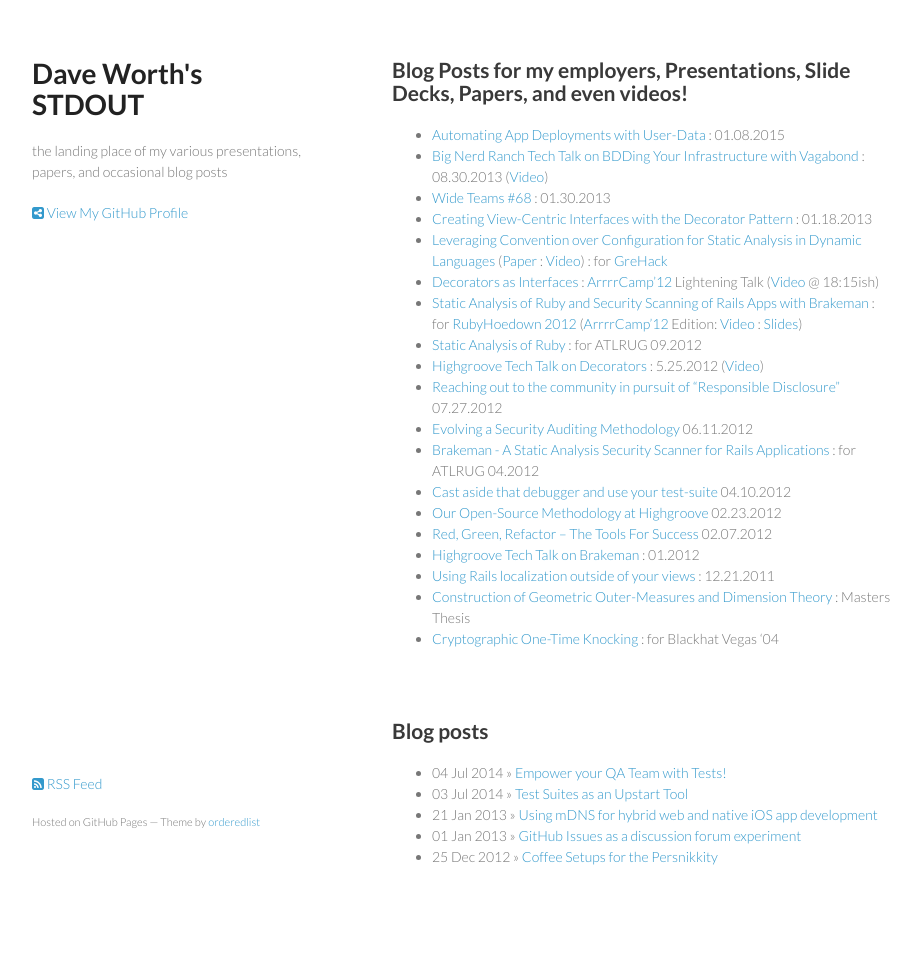
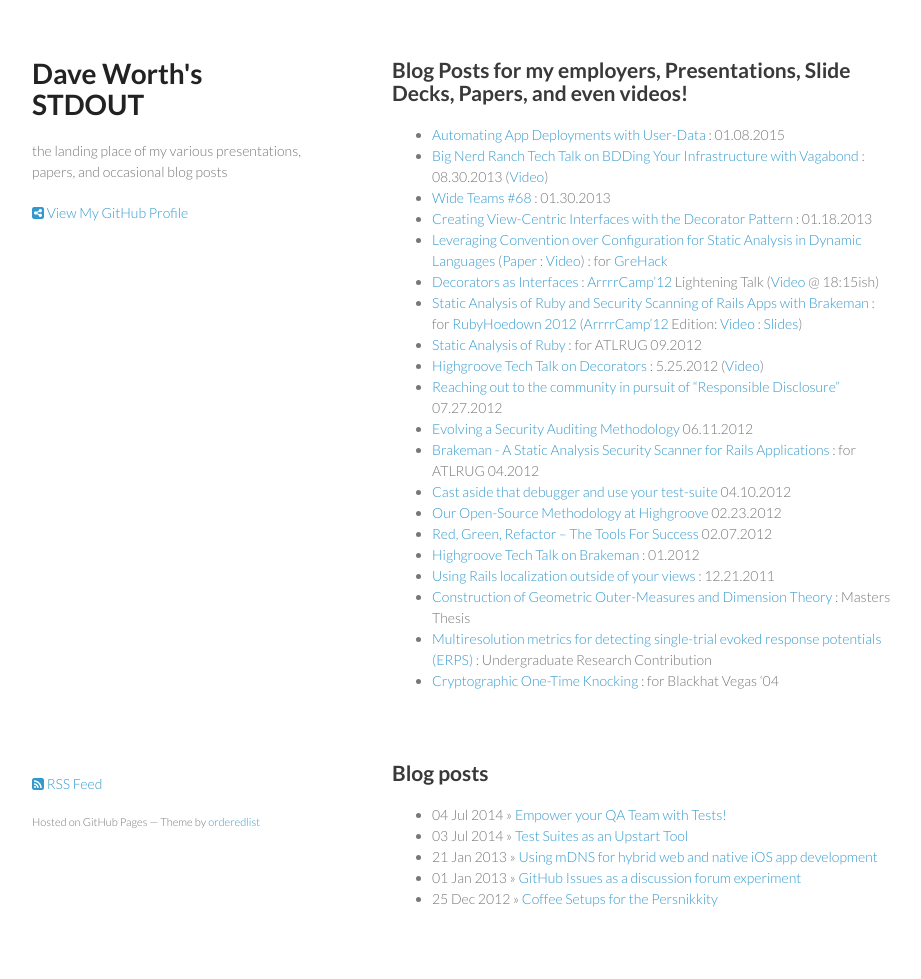
Before and after one commit to daveworth/daveworth.github.com, a Jekyll site: the page built from index.md, in a window 1280 px wide. Shown: the whole page, without its empty margins (178-1099 px from the left). Built offline with Jekyll 4.4.1, drawn with Linux system fonts in a browser that asks for light colours; nearby versions of some CDN libraries; before the commit the page ends 937 px from its top, so only the background shows below that.

Commit message:
add research paper

```diff
--- a/index.md
+++ b/index.md
@@ -19,4 +19,5 @@
 * [Highgroove Tech Talk on Brakeman](http://vimeo.com/35766582) : 01.2012
 * [Using Rails localization outside of your views](http://blog.bignerdranch.com/1577-using-rails-localization-outside-of-your-views/) : 12.21.2011
 * [Construction of Geometric Outer-Measures and Dimension Theory](http://www.math.unm.edu/~loring/graduate_students/DaveWorthThesis.pdf) : Masters Thesis
+* [Multiresolution metrics for detecting single-trial evoked response potentials (ERPS)](http://ieeexplore.ieee.org/xpl/articleDetails.jsp?tp=&arnumber=1384583&searchWithin%3Dp_Authors%3A.QT.Worth%2C+D.E..QT.%26searchWithin%3Dp_Author_Ids%3A37943267400) : Undergraduate Research Contribution
 * [Cryptographic One-Time Knocking](http://www.blackhat.com/presentations/bh-usa-04/bh-us-04-worth-up.pdf) : for Blackhat Vegas '04
```
